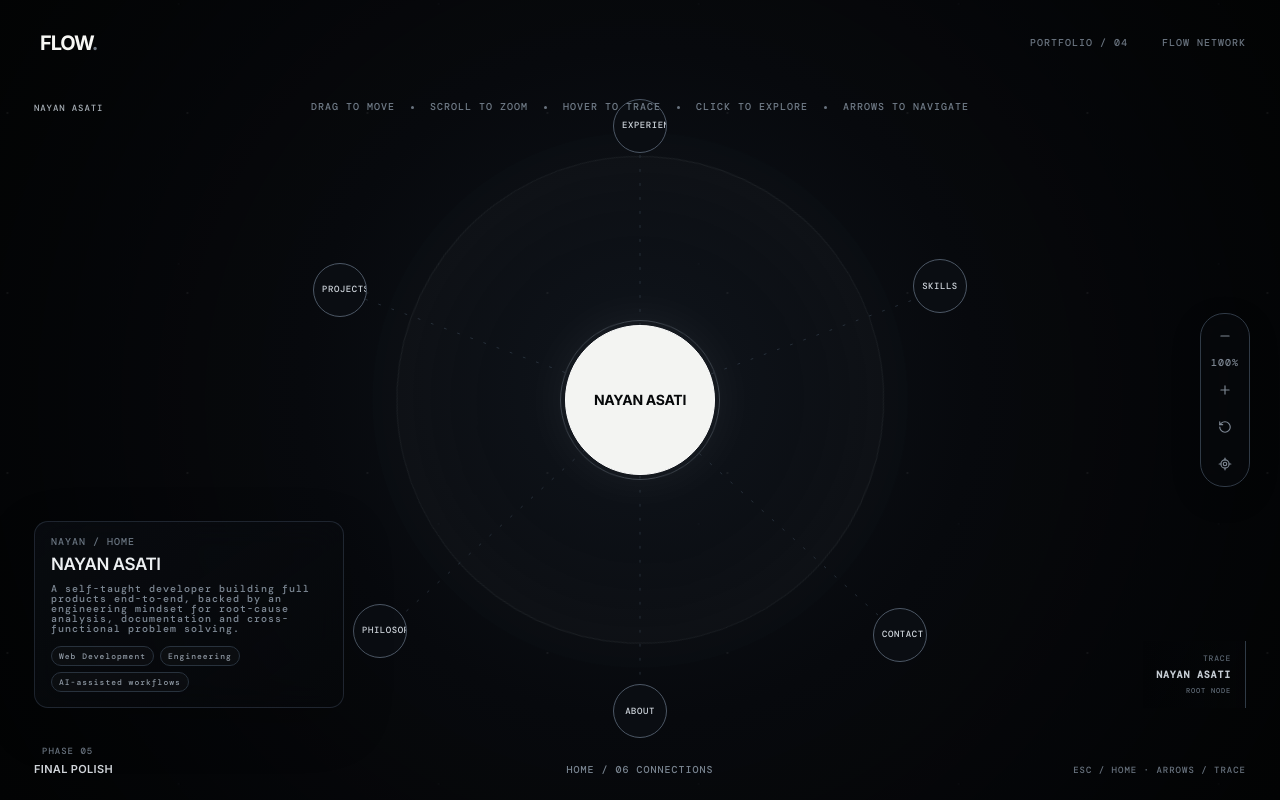
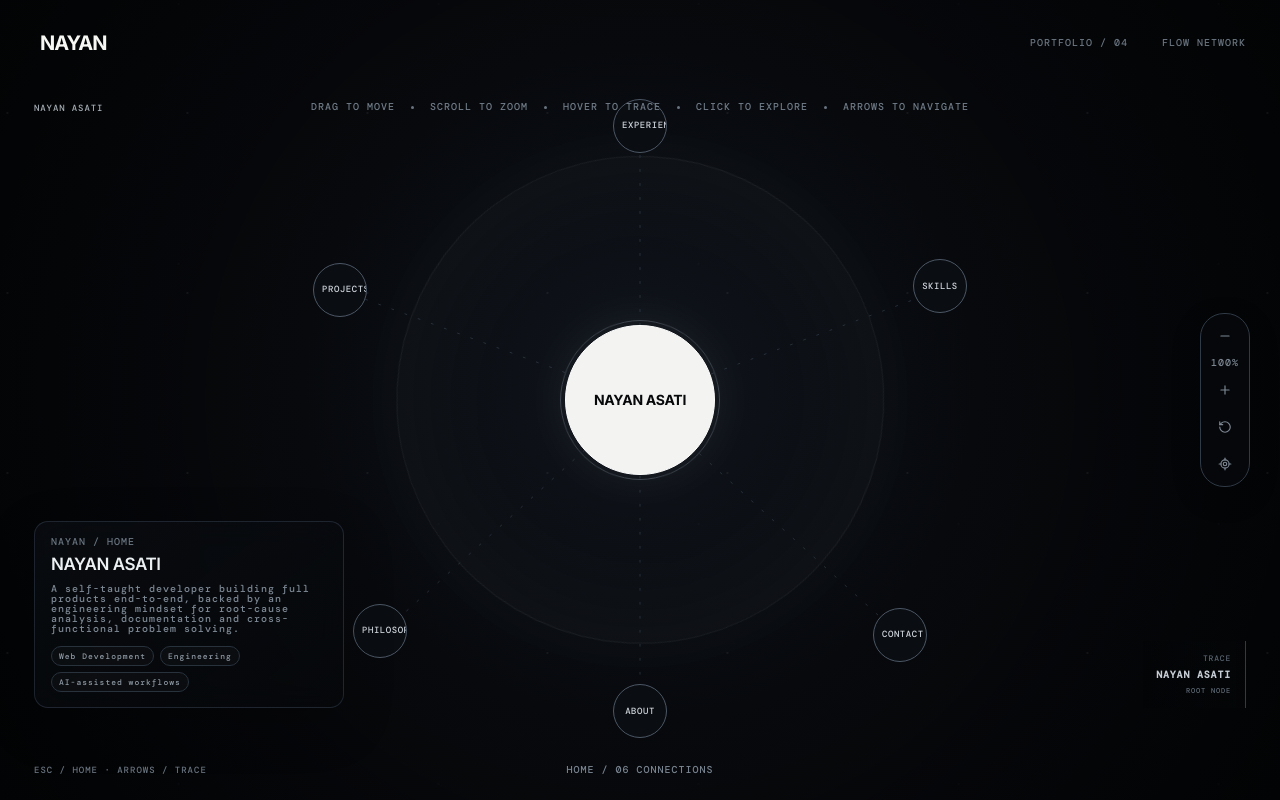
Before and after one commit to Nayan1209/Flow-Portfolio, a Next.js app: page / in a window 1280 px wide. Built offline with nearby package versions, Linux system fonts and the light colour scheme.

Commit message:
chore: update final portfolio identity labels

```diff
--- a/app/polish.css
+++ b/app/polish.css
@@ -15,3 +15,9 @@
 .flow-footer{padding:25px 34px}.flow-footer strong{font-size:11px}.flow-status{color:#78838f}.flow-footer small{font-size:0}.flow-footer small::after{content:'PHASE 05';font-size:9px}.flow-footer strong{font-size:0}.flow-footer strong::after{content:'FINAL POLISH';font:600 11px/1 Inter,sans-serif;letter-spacing:.03em}
 @media(max-width:720px){.flow-header{height:66px;padding-inline:18px}.flow-trace{left:18px;top:88px;font-size:7px;max-width:calc(100vw - 36px);white-space:nowrap;overflow:hidden}.flow-instructions{top:108px}.flow-detail{left:18px;bottom:70px;max-width:calc(100vw - 36px);padding:12px}.flow-detail h1{font-size:15px}.flow-path{right:18px;bottom:70px}.flow-controls{right:12px}.flow-footer{padding:15px 18px}.flow-world{transition-duration:.24s}}
 @media(prefers-reduced-motion:reduce){.flow-world,.flow-node,.flow-controls button,.flow-wordmark{transition:none!important}.flow-trace,.flow-path{scroll-behavior:auto}}
+
+/* Final identity cleanup: replace the old FLOW wordmark and remove phase labeling. */
+.flow-wordmark{font-size:0}
+.flow-wordmark::before{content:'NAYAN';font:700 20px/1 Inter,sans-serif;letter-spacing:-.055em}
+.flow-wordmark span{display:none}
+.flow-footer>div:first-child{display:none}
```
